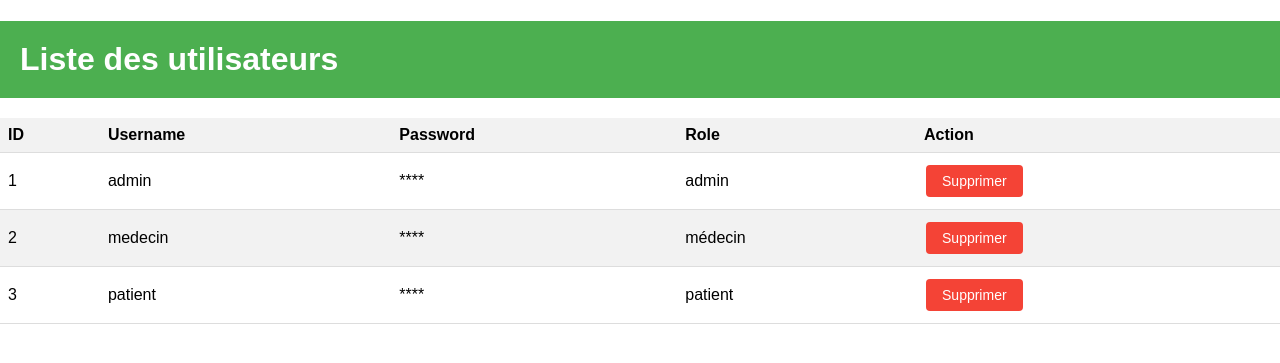
After one commit to ICollaps/Projet_Annuel, a Flask app: page /admin in a window 1280 px wide. The commit adds this page. Shown: the top 363 px of the page. Run offline with Flask 3, Linux system fonts and the light colour scheme; a user stored in the database is signed in; parts of the project's set-up code (start-up, migrations or seed data) failed here and were passed over.

Commit message:
adding admin pannel

```diff
--- a/app.py
+++ b/app.py
@@ -3,6 +3,16 @@ from flask_sqlalchemy import SQLAlchemy
 from flask_login import LoginManager, UserMixin, login_user, logout_user, login_required, current_user
 from werkzeug.security import generate_password_hash, check_password_hash
 import joblib
+from functools import wraps
+from flask import abort
+
+def admin_required(f):
+    @wraps(f)
+    def decorated_function(*args, **kwargs):
+        if not current_user.is_authenticated or current_user.role != 'admin':
+            abort(403)  # Forbidden
+        return f(*args, **kwargs)
+    return decorated_function
 
 app = Flask(__name__)
 
@@ -19,6 +29,8 @@ class User(UserMixin, db.Model):
     id = db.Column(db.Integer, primary_key=True)
     username = db.Column(db.String(80), unique=True, nullable=False)
     password = db.Column(db.String(120), nullable=False)
+    ROLE_CHOICES = [('patient', 'Patient'), ('médecin', 'Médecin'), ('admin', 'Admin')]
+    role = db.Column(db.String(10), nullable=False, default='patient')
 
 
 @login_manager.user_loader
@@ -36,7 +48,10 @@ def login():
         if user and check_password_hash(user.password, password):
             login_user(user)
             flash('Vous êtes connecté avec succès !', 'success')
-            return redirect(url_for('menu'))
+            if user.role == 'admin':
+                return redirect(url_for('admin'))
+            else:
+                return redirect(url_for('menu'))
         else:
             flash("Nom d'utilisateur ou mot de passe incorrect", 'danger')
 
@@ -56,6 +71,7 @@ def register():
     if request.method == 'POST':
         username = request.form['username']
         password = request.form['password']
+        role = request.form['role']  # Ajoutez cette ligne
         hashed_password = generate_password_hash(password, method='sha256')
 
         existing_user = User.query.filter_by(username=username).first()
@@ -63,7 +79,7 @@ def register():
             flash("Nom d'utilisateur déjà pris, veuillez en choisir un autre.", 'danger')
             return redirect(url_for('register'))
 
-        new_user = User(username=username, password=hashed_password)
+        new_user = User(username=username, password=hashed_password, role=role)  # Modifiez cette ligne
         db.session.add(new_user)
         db.session.commit()
         flash("Inscription réussie ! Veuillez vous connecter.", 'success')
@@ -72,12 +88,38 @@ def register():
     return render_template('register.html')
 
 
+@app.route('/admin')
+@login_required
+@admin_required
+def admin():
+    users = User.query.all()
+    return render_template('admin.html', users=users)
+
+
+
+
+@app.route('/delete_user/<int:user_id>')
+@login_required
+def delete_user(user_id):
+    user_to_delete = User.query.get_or_404(user_id)
+    db.session.delete(user_to_delete)
+    db.session.commit()
+    flash("L'utilisateur a été supprimé avec succès.", "success")
+    return redirect(url_for('view_users'))
+
+
+
 
 
 @app.route('/menu')
 @login_required
 def menu():
-    return render_template('menu.html')
+    if current_user.role == 'patient':
+        return render_template('menu_patient.html')
+    elif current_user.role == 'médecin':
+        return render_template('menu_medecin.html')
+    else:
+        return "Erreur : rôle non reconnu"
 
 @app.route('/history')
 @login_required
@@ -97,7 +139,10 @@ def index():
     return render_template('welcome.html')
 
 
-
+@app.route('/medecin')
+@login_required
+def medecin():
+    return render_template('medecin.html')
 
 
 @app.route('/health')
--- /dev/null
+++ b/static/css/style_admin.css
@@ -0,0 +1,53 @@
+body {
+    font-family: Arial, sans-serif;
+    margin: 0;
+    padding: 0;
+}
+
+h1 {
+    background-color: #4CAF50;
+    color: white;
+    padding: 20px;
+    margin-bottom: 20px;
+}
+
+table {
+    width: 100%;
+    border-collapse: collapse;
+}
+
+thead {
+    background-color: #f2f2f2;
+}
+
+th, td {
+    padding: 8px;
+    text-align: left;
+    border-bottom: 1px solid #ddd;
+}
+
+tr:nth-child(even) {
+    background-color: #f2f2f2;
+}
+
+tr:hover {
+    background-color: #ddd;
+}
+
+.btn-delete {
+    background-color: #f44336;
+    border: none;
+    color: white;
+    text-align: center;
+    text-decoration: none;
+    font-size: 14px;
+    padding: 8px 16px;
+    margin: 4px 2px;
+    cursor: pointer;
+    transition-duration: 0.4s;
+    border-radius: 4px;
+  }
+
+  .btn-delete:hover {
+    background-color: #d32f2f;
+  }
--- /dev/null
+++ b/templates/admin.html
@@ -0,0 +1,38 @@
+<!DOCTYPE html>
+<html lang="en">
+<head>
+    <meta charset="UTF-8">
+    <meta name="viewport" content="width=device-width, initial-scale=1.0">
+    <link rel="stylesheet" href="{{ url_for('static', filename='css/style_admin.css') }}">
+    <title>Utilisateurs</title>
+</head>
+<body>
+    <h1>Liste des utilisateurs</h1>
+    <table>
+        <thead>
+            <tr>
+                <th>ID</th>
+                <th>Username</th>
+                <th>Password</th>
+                <th>Role</th>
+                <th>Action</th>
+            </tr>
+        </thead>
+        <tbody>
+            {% for user in users %}
+                <tr>
+                    <td>{{ user.id }}</td>
+                    <td>{{ user.username }}</td>
+                    <td>****</td>
+                    <td>{{ user.role }}</td>
+                    <td>
+                        <form action="{{ url_for('admin', user_id=user.id) }}" method="POST">
+                          <button type="submit" class="btn-delete">Supprimer</button>
+                        </form>
+                      </td>
+                </tr>
+            {% endfor %}
+        </tbody>
+    </table>
+</body>
+</html>
--- a/templates/index.html
+++ b/templates/index.html
@@ -2,7 +2,7 @@
 <html>
 <head>
 	<title>Flask App</title>
-	<link rel="stylesheet" type="text/css" href="{{ url_for('static', filename='style.css') }}">
+	<link rel="stylesheet" type="text/css" href="{{ url_for('static', filename='css/style.css') }}">
 </head>
 <body>
 	<div class="container">
--- a/templates/prediction_result.html
+++ b/templates/prediction_result.html
@@ -3,7 +3,7 @@
   <head>
     <meta charset="utf-8">
     <title>Résultat de la prédiction</title>
-    <link rel="stylesheet" href="{{ url_for('static', filename='style_result.css') }}">
+    <link rel="stylesheet" href="{{ url_for('static', filename='css/style_result.css') }}">
   </head>
   <body>
     <h1>Résultat de la prédiction</h1>
--- a/templates/user_input.html
+++ b/templates/user_input.html
@@ -3,7 +3,7 @@
   <head>
     <meta charset="utf-8">
     <title>Prédiction avec FLAML</title>
-    <link rel="stylesheet" href="{{ url_for('static', filename='style_user_input.css') }}">
+    <link rel="stylesheet" href="{{ url_for('static', filename='css/style_user_input.css') }}">
     <link rel="stylesheet" href="https://cdnjs.cloudflare.com/ajax/libs/font-awesome/6.1.0/css/all.min.css">
   </head>
   <body>
--- a/templates/welcome.html
+++ b/templates/welcome.html
@@ -3,7 +3,7 @@
   <head>
     <meta charset="utf-8">
     <title>Bienvenue</title>
-    <link rel="stylesheet" type="text/css" href="{{ url_for('static', filename='style_welcome.css') }}">
+    <link rel="stylesheet" type="text/css" href="{{ url_for('static', filename='css/style_welcome.css') }}">
   </head>
   <body>
     <h1>Bienvenue sur notre application</h1>
```
Also changed, not shown: templates/login.html (+5 -3 lines), templates/menu_medecin.html (added, +19 -0 lines), templates/menu_patient.html (renamed from templates/menu.html, +3 -4 lines), templates/register.html (+8 -1 lines), instance/users.db, static/css/style.css (renamed from static/style.css), static/css/style_login.css (renamed from static/style_login.css), static/css/style_menu.css (renamed from static/style_menu.css), static/css/style_result.css (renamed from static/style_result.css), static/css/style_user_input.css (renamed from static/style_user_input.css), static/css/style_welcome.css (renamed from static/style_welcome.css).
